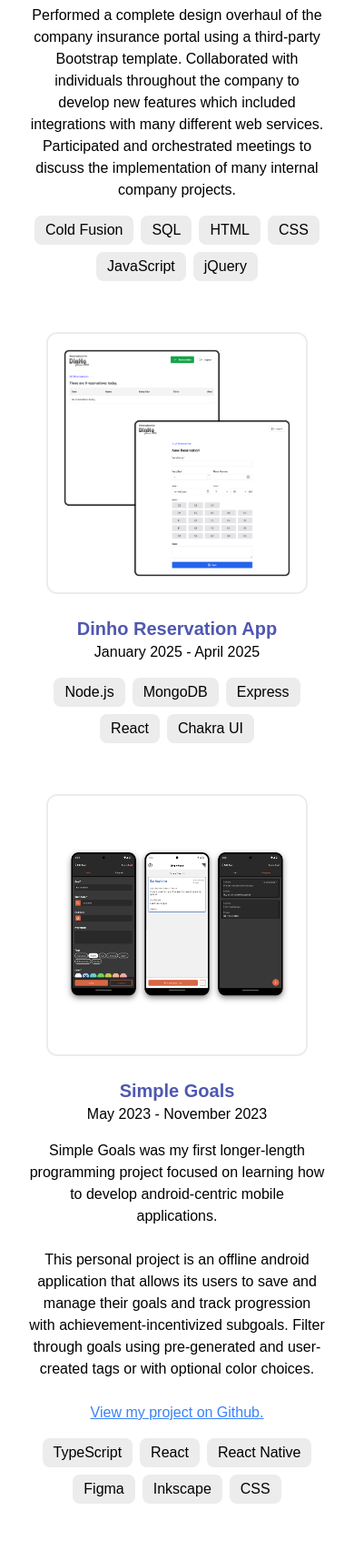
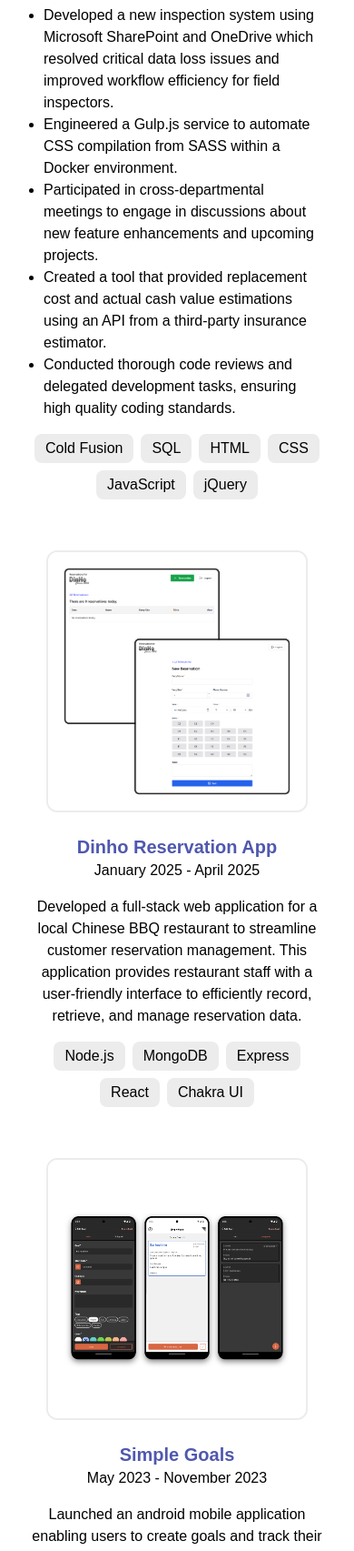
Before and after one commit to wchan1097/wchan1097.github.io, a website: page index.html in a window 390 px wide. Shown: the part 1260-2965 px from the top of the page at 91% size. Drawn offline with Linux system fonts and the light colour scheme.

Commit message:
update tailwind and add text from my resume

```diff
--- a/css/styles.css
+++ b/css/styles.css
@@ -19,8 +19,13 @@
 
 .pill-skill {
 	background-color: var(--light-gray);
+	transition: .2s;
 
 	&:hover{
 		background-color: #dadada;
 	}
 }
+
+.section-img {
+	transition: .2s;
+}
--- a/index.html
+++ b/index.html
@@ -17,11 +17,13 @@
 						William Chan
 					</h1>
 				</div>
+
 				<div class="md:flex md:gap-4 md:justify-center w-full md:w-max md:items-center">
 					<div class="flex gap-4 justify-center mb-2 md:mb-0">
 						<p class="font-bold">il.wchan97@gmail.com</p>
 						<p class="font-bold">815.909.4037</p>
 					</div>
+
 					<div class="flex gap-4 justify-center">
 						<a href="https://www.linkedin.com/in/wchan1097/" target="_blank">
 							<img src="../assets/images/linkedin-logo.png" width="25px" id="linkedInLogo" height="25px;">
@@ -40,11 +42,13 @@
 				<div class="md:col-span-3">
 					<h3 class="md:text-xl font-bold mb-2 text-center md:text-start">Hello!</h3>
 					<h2 class="text-2xl md:text-6xl font-bold mb-2 text-center md:text-start" style="color: var(--indigo)">I'm a Software Developer.</h2>
+
 					<h3 class="md:text-lg mb-4 text-center md:text-start">
 						Located in <strong>Springfield, Missouri</strong>, I leverage my <span id="yearsOfExperience"></span> years of software development
 						experience to create and craft exceptional user-centered software applications using cutting-edge web and mobile techologies.
 						Proficiency in React, JavaScript, CSS, Cold Fusion and SQL.
 					</h3>
+
 					<div class="flex justify-center md:justify-start w-full">
 						<a href="../assets/documents/William Chan's Resume.pdf" id="download-resume-link" class="transition-all duration-100 px-4 py-2 rounded-lg text-white inline-flex gap-2 items-center" download>
 							<img src="../assets/images/download.png" class="object-contain w-4 h-4">
@@ -52,6 +56,7 @@
 						</a>
 					</div>
 				</div>
+
 				<div class="md:col-span-2 md:order-last order-first">
 					<div class="flex md:justify-end justify-center w-full">
 						<img src="../assets/images/hero-profile-image.png" class="md:w-96 md:h-96 w-64 h-64 object-contain md:object-right">
@@ -65,7 +70,7 @@
 	<section style="max-width: var(--profile-max-width)" class="mx-auto pt-14 md:pt-28 px-8">
 		<div class="flex gap-6 flex-wrap md:flex-nowrap">
 			<div class="md:flex-none flex justify-center w-full md:w-max">
-				<div class="w-72 h-72 rounded-xl bg-contain flex items-end overflow-hidden" style="background-image: url('../assets/images/graduation.jpg')">
+				<div class="w-72 h-72 rounded-xl bg-contain flex items-end overflow-hidden section-img" style="background-image: url('../assets/images/graduation.jpg')">
 					<div style="background-color: #FF7236CC; border-top: 2px solid white;" class="w-full p-3">
 						<h5 class="text-white text-center text-sm">Bachelors of Science</h5>
 						<h4 class="text-white text-center font-bold">Software Engineering</h4>
@@ -73,6 +78,7 @@
 					</div>
 				</div>
 			</div>
+
 			<div>
 				<h3 style="color: var(--indigo)" class="font-bold text-xl text-center md:text-start">
 					Senior Software Engineer <br>
@@ -85,12 +91,25 @@
 					<span class="font-bold" style="color: var(--yellow)">Present</span>
 				</h4>
 
-				<p class="mb-4 text-center md:text-justify">
-					Performed a complete design overhaul of the company insurance portal using a third-party Bootstrap
-					template. Collaborated with individuals throughout the company to develop new features which included
-					integrations with many different web services. Participated and orchestrated meetings to discuss the
-					implementation of many internal company projects.
-				</p>
+				<ul class="list-disc ms-4 mb-4">
+					<li>
+						Developed a new inspection system using Microsoft SharePoint and OneDrive which resolved critical
+						data loss issues and improved workflow efficiency for field inspectors.
+					</li>
+					<li>Engineered a Gulp.js service to automate CSS compilation from SASS within a Docker environment.</li>
+					<li>
+						Participated in cross-departmental meetings to engage in discussions about new feature enhancements
+						and upcoming projects.
+					</li>
+					<li>
+						Created a tool that provided replacement cost and actual cash value estimations using an API from a
+						third-party insurance estimator.
+					</li>
+					<li>
+						Conducted thorough code reviews and delegated development tasks, ensuring high quality coding standards.
+					</li>
+				</ul>
+
 				<div class="flex gap-2 flex-wrap justify-center md:justify-start">
 					<p class="px-3 py-1 rounded-lg pill-skill">Cold Fusion</p>
 					<p class="px-3 py-1 rounded-lg pill-skill">SQL</p>
@@ -107,17 +126,23 @@
 		<section style="max-width: var(--profile-max-width)" class="mx-auto pt-14 md:pt-28 px-8">
 			<div class="flex gap-6 flex-wrap md:flex-nowrap">
 				<div class="flex-none flex justify-center w-full md:w-max">
-					<img src="../assets/images/dinho-reservation-app.png" class="w-72 h-72 rounded-xl" style="border: 2px solid var(--light-gray);">
+					<a href="../assets/images/dinho-reservation-app.png" target="_blank">
+						<img src="../assets/images/dinho-reservation-app.png" class="w-72 h-72 rounded-xl section-img" style="border: 2px solid var(--light-gray);">
+					</a>
 				</div>
+
 				<div>
 					<div class="flex md:justify-between justify-center gap-4 items-center">
 						<h3 style="color: var(--indigo)" class="font-bold text-xl text-center md:text-start">Dinho Reservation App</h3>
 					</div>
 
 					<h4 class="mb-4 text-center md:text-start">January 2025 - April 2025</h4>
+
 					<p class="mb-4 text-center md:text-justify">
+						Developed a full-stack web application for a local Chinese BBQ restaurant to streamline customer reservation management.
+						This application provides restaurant staff with a user-friendly interface to efficiently record, retrieve, and manage reservation data.
+					</p>
 
-					</p>
 					<div class="flex gap-2 flex-wrap justify-center md:justify-start">
 						<p class="px-3 py-1 rounded-lg pill-skill">Node.js</p>
 						<p class="px-3 py-1 rounded-lg pill-skill">MongoDB</p>
@@ -133,7 +158,9 @@
 	<section style="max-width: var(--profile-max-width)" class="mx-auto pt-14 md:pt-28 px-8">
 		<div class="flex gap-6 flex-wrap md:flex-nowrap">
 			<div class="flex-none flex justify-center w-full md:w-max">
-				<img src="../assets/images/simple-goals.png" class="w-72 h-72 rounded-xl" style="border: 2px solid var(--light-gray)">
+				<a href="../assets/images/simple-goals.png" target="_blank">
+					<img src="../assets/images/simple-goals.png" class="w-72 h-72 rounded-xl section-img" style="border: 2px solid var(--light-gray);">
+				</a>
 			</div>
 			<div>
 				<div class="flex md:justify-between justify-center gap-4 items-center">
@@ -146,15 +173,12 @@
 
 				<h4 class="mb-4 text-center md:text-start">May 2023 - November 2023</h4>
 				<p class="mb-4 text-center md:text-justify">
-					Simple Goals was my first longer-length programming project focused on learning how to develop android-centric
-					mobile applications.
-					<br><br>
-					This personal project is an offline android application that allows its users to save and manage their goals and
-					track progression with achievement-incentivized subgoals. Filter through goals using pre-generated and user-created
-					tags or with optional color choices.
+					Launched an android mobile application enabling users to create goals and track their progress, utilized AsyncStorage
+					for on-device data persistence, and designed the UI/UX in Figma with custom icons created in Inkscape.
 					<br><br>
 					<a href="https://github.com/wchan1097/android-simple-goals" target="_blank" class="underline text-blue-500">View my project on Github.</a>
 				</p>
+
 				<div class="flex gap-2 flex-wrap justify-center md:justify-start">
 					<p class="px-3 py-1 rounded-lg pill-skill">TypeScript</p>
 					<p class="px-3 py-1 rounded-lg pill-skill">React</p>
@@ -173,10 +197,10 @@
 
 		<h4 class="mb-4 text-center md:text-start">January 2021 - May 2021</h4>
 		<p class="mb-4 text-center md:text-justify">
-			The objective of my group's senior project was to develop a web application that provides ride-hailing services to participants
-			affected by workers' compensation. I fulfilled the role as both the project manager and full stack developer in which I was the
-			main communicator of our project's progression to the client as well as managed and designated tasks between myself and four other developers.
+			Directed the full-stack development and project management of a conceptual healthcare transportation web application. Provided detailed progress
+			reports to our client. Fostered a collaborative environment through code reviews and mentorship.
 		</p>
+
 		<div class="flex gap-2 flex-wrap justify-center md:justify-start">
 			<p class="px-3 py-1 rounded-lg pill-skill">Node.js</p>
 			<p class="px-3 py-1 rounded-lg pill-skill">MongoDB</p>
@@ -188,15 +212,17 @@
 			<p class="px-3 py-1 rounded-lg pill-skill">AWS</p>
 		</div>
 	</section>
+
 	<section class="mx-auto pt-14 md:pt-28 px-4">
 		<h5 class="font-bold text-center"><span style="color: var(--dark-yellow)">Thanks for visiting my website!</span> <br> You can find me on LinkedIn or <br> contact me using the information found below!</h5>
 		<p class="text-3xl text-center mb-6">👋</p>
 		<p class="text-center">il.wchan97@gmail.com</p>
-		<p class="text-center">815.909.4307</p>
+		<p class="text-center">(815) 909-4307</p>
 		<div class="flex justify-center">
 			<a href="https://www.linkedin.com/in/wchan1097/" class="underline text-blue-500">LinkedIn</a>
 		</div>
 	</section>
+
 	<div class="pt-14 md:pt-28"></div>
 
 	<script>
@@ -222,6 +248,17 @@
 		const careerAge = Math.floor((today - careerDateStarted) / (1000 * 60 * 60 * 24 * 365));
 
 		document.getElementById("yearsOfExperience").textContent = `+${careerAge}`;
+
+		document.querySelectorAll(".section-img").forEach((element) => {
+			element.addEventListener("mouseover", function() {
+				this.style.transform = "translateY(-15px)";
+				this.style["box-shadow"] = "0px 4px 5px #afafaf";
+			})
+				element.addEventListener("mouseout", function() {
+				this.style.transform = "translateY(0px)";
+				this.style["box-shadow"] = "";
+			})
+		})
 	</script>
 </body>
 </html>
--- a/package.json
+++ b/package.json
@@ -9,6 +9,6 @@
   "author": "William Chan",
   "license": "ISC",
   "devDependencies": {
-    "tailwindcss": "^3.4.1"
+    "tailwindcss": "^3.4.17"
   }
 }
```
Also changed, not shown: css/tw-output.css, 1 other file.
